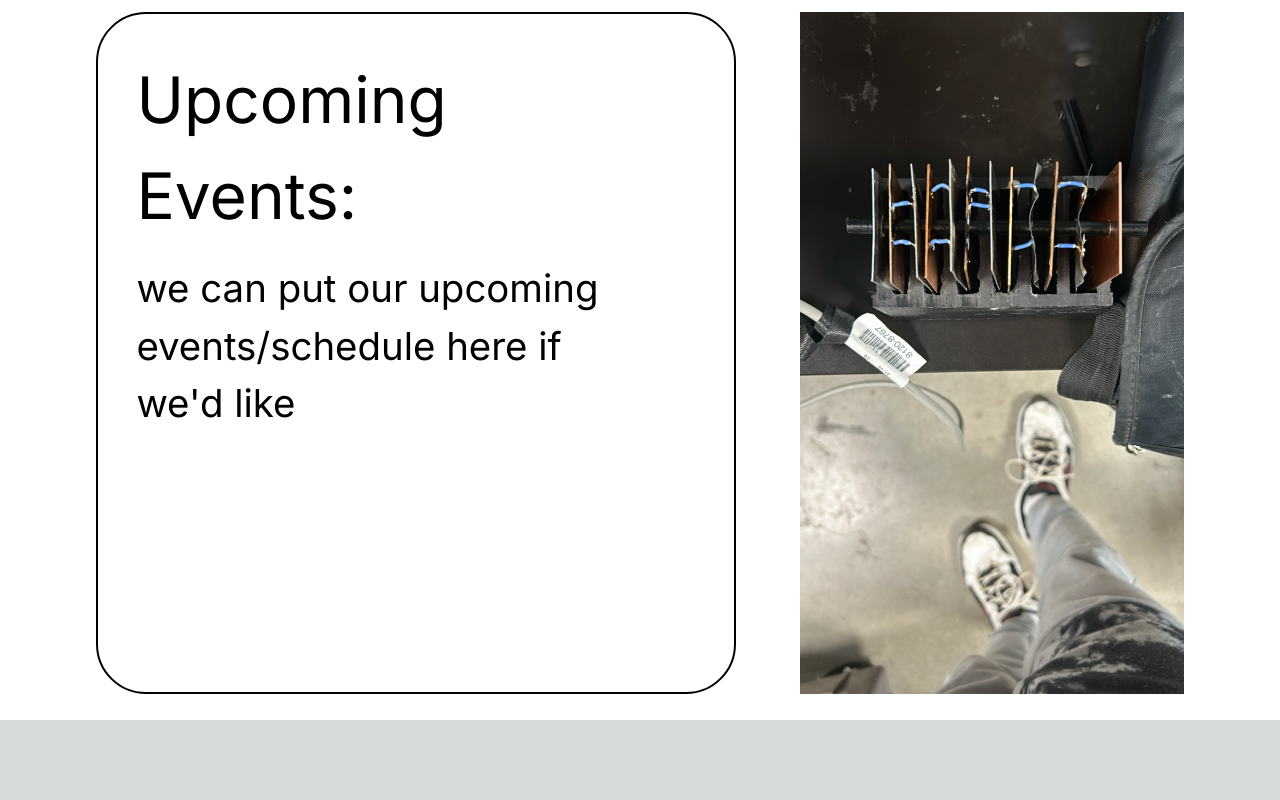
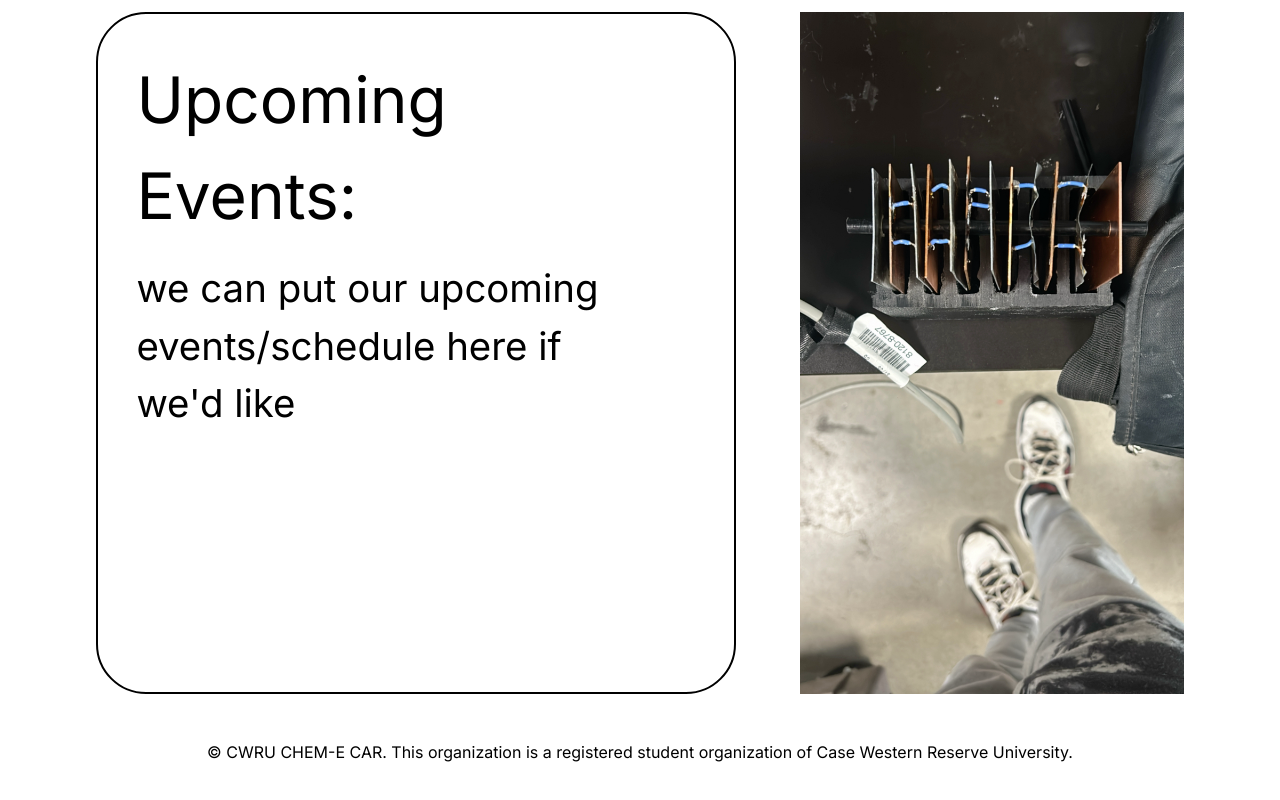
Before and after one commit to KingRay171/cheme-car-website, a Next.js app: page / in a window 1280 px wide. Shown: the part 1168-1968 px from the top of the page. Before the commit the page ends 1888 px from the top, so only its background shows below. Built offline with nearby package versions, Linux system fonts and the light colour scheme.

Commit message:
added footer

```diff
--- a/app/components/footer.tsx
+++ b/app/components/footer.tsx
@@ -1,7 +1,9 @@
 export default function Footer() {
     return (
         <footer className="bg-white text-black flex flex-grow justify-center pt-5 min-h-[100px]">
-          <h5></h5>
+          <h5>
+          © CWRU CHEM-E CAR. This organization is a registered student organization of Case Western Reserve University.
+          </h5>
         </footer>
     )
-}
+    }
--- a/app/page.tsx
+++ b/app/page.tsx
@@ -4,6 +4,7 @@ import HomeTop from './components/hometop'
 import HomeMiddle from './components/homemiddle'
 import HomeBottom from './components/homebottom'
 import ChemECar from './components/chemecar'
+import Footer from './components/footer'
 export default function Home() {
   return (
     <div className="flex flex-col h-[100vh]">
@@ -12,6 +13,7 @@ export default function Home() {
       <ChemECar />
       <HomeMiddle />
       <HomeBottom />
+      <Footer />
     </div>
   )
 }
```
